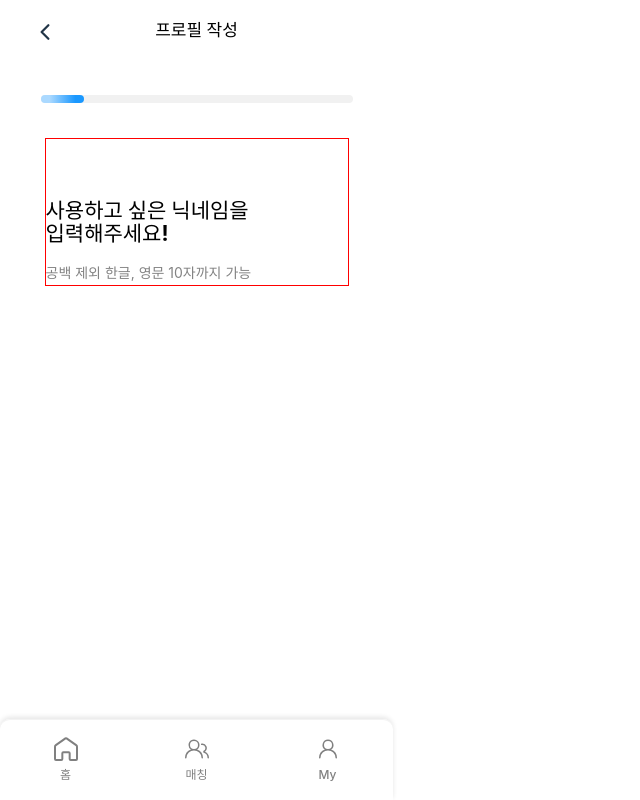
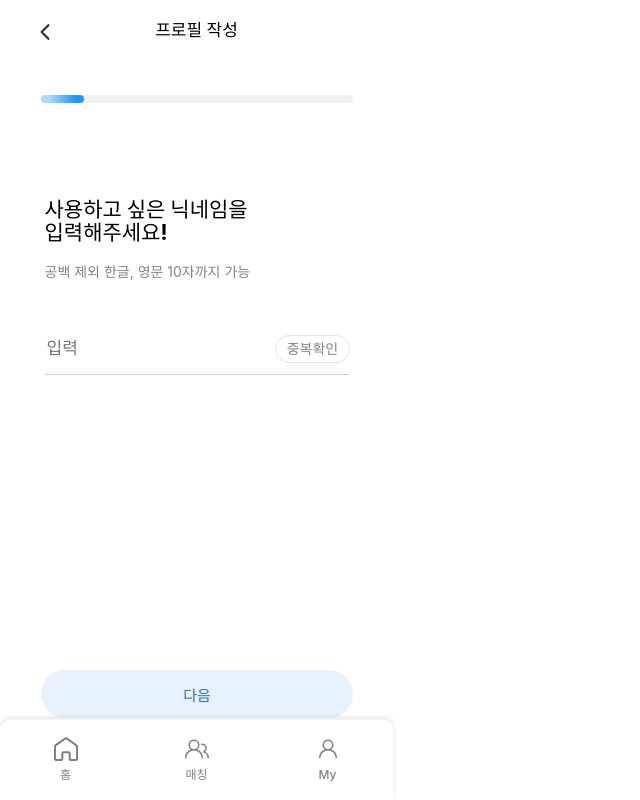
Before and after one commit to umc-meetpick/meetpick_frontend, a React (Vite) app: page /setProfile/nickname in a window 1280 px wide. Shown: the whole page, without its empty margins (0-640 px from the left). Built offline with nearby package versions, Linux system fonts and the light colour scheme.

Commit message:
Feat: 버튼 컴포넌트 생성,코드수정

```diff
--- a/src/components/GrayBottomInput.tsx
+++ b/src/components/GrayBottomInput.tsx
@@ -12,5 +12,13 @@ const Input = styled.input`
     width:300px;
     height:48px;
     border:none;
-    border-bottom: 1px solid gray;
+    border-bottom: 1px solid #CECECE;
+    font-size:17px;
+    font-weight:400;
+    ::placeholder {
+        color: #939395;
+    }
+    &:focus {
+        outline: none;
+    }
 `;
--- /dev/null
+++ b/src/components/MoveNextRoundBtn.tsx
@@ -0,0 +1,28 @@
+import React from "react";
+import styled from "styled-components";
+import { useNavigate } from "react-router-dom";
+
+interface MoveNextRoundBtnProps {
+    nextPage: string;
+  }
+
+const MoveNextRoundBtn = ({nextPage}: MoveNextRoundBtnProps) =>{
+    const navigate = useNavigate();
+    return(
+        <Btn onClick={()=>navigate(nextPage)}>다음</Btn>
+    )
+}
+export default MoveNextRoundBtn
+
+const Btn = styled.button`
+    width:312px;
+    height:48px;
+    color:#326DC1;
+    font-size:15px;
+    weight:600;
+    background-color:#E7F2FE;
+    border-radius:100px;
+    position:fixed;
+    top:670px;
+    left:41px;
+`;
--- a/src/pages/setProfilePages/setNickname.tsx
+++ b/src/pages/setProfilePages/setNickname.tsx
@@ -1,9 +1,19 @@
 import React from 'react';
+import { useState } from 'react';
 import SetProfileNavbar from '../../components/SetProfileNavbar';
 import ProgressBar from '../../components/ProgressBar';
 import styled from 'styled-components';
+import GrayBottomInput from '../../components/GrayBottomInput';
+import { PiWarningCircle } from "react-icons/pi";
+import { FaRegCircleCheck } from "react-icons/fa6";
+import MoveNextRoundBtn from "../../components/MoveNextRoundBtn"
 
-const SetNickName = () => {
+const SetNickName: React.FC = () => {
+    const [btnClicked, setBtnClicked] =useState(false)
+    const [isDupilicate, setIsDupilicate] = useState(true)
+    const handleDupilicate = () =>{
+        setBtnClicked(true)
+    }
     return (
         <>
             <SetProfileNavbar/>
@@ -14,6 +24,22 @@ const SetNickName = () => {
                     입력해주세요!
                 </Title>
                 <SubInfo>공백 제외 한글, 영문 10자까지 가능</SubInfo>
+                <GrayBottomInput/>
+                <DupilicateBtn onClick={handleDupilicate}>중복확인</DupilicateBtn>
+                {btnClicked && (
+                    isDupilicate ? (
+                        <Warning isRed={isDupilicate}>
+                            <PiWarningCircle color={"#DB1818"} style={{ marginTop: "5px"}}/>
+                            <div>이미 존재하는 닉네임입니다.</div>
+                        </Warning>
+                    ):(
+                        <Warning isRed={isDupilicate}>
+                            <FaRegCircleCheck color={"#007AFF"} style={{ marginTop: "5px"}}/>
+                            <div>사용 가능한 닉네임입니다.</div>
+                        </Warning>
+                    )
+                )}
+                <MoveNextRoundBtn nextPage={"/setProfile/image"}/>
             </Container>
         </>
     );
@@ -23,8 +49,8 @@ export default SetNickName;
 
 const Container = styled.div`
     margin-top:100px;
-    border:1px solid red;
     margin: 0 auto;
+    height:calc(100vh - 240px)
 `;
 const Title = styled.div`
     margin-top:60px;
@@ -42,4 +68,36 @@ const SubInfo = styled.div`
     height:23px;
     font-size:14px;
     color:#838383;
+    margin-bottom:40px;
 `;
+const DupilicateBtn = styled.button`
+    width:75px;
+    height:28px;
+    color:#838383;
+    font-size:14px;
+    font-weight:400;
+    line-height:16.71px;
+    border: 1px solid #E5E5E5;
+    border-radius: 22px;
+    background-color:white;
+    padding:0px;
+    position:absolute;
+    top:335px;
+    left:275px;
+    &:focus {
+        border: 1px solid #E5E5E5;
+        outline: none;
+    }
+`;
+const Warning = styled.div<{ isRed?: boolean }>`
+    margin-top:10px;
+    display:flex;
+    font-size:14px;
+    width:200px;
+    height:24px;
+    line-height:24px;
+    div{
+        margin-left:5px;
+        color:${(props)=>(props.isRed ? "#DB1818" : "black")}
+    }
+`;
```
